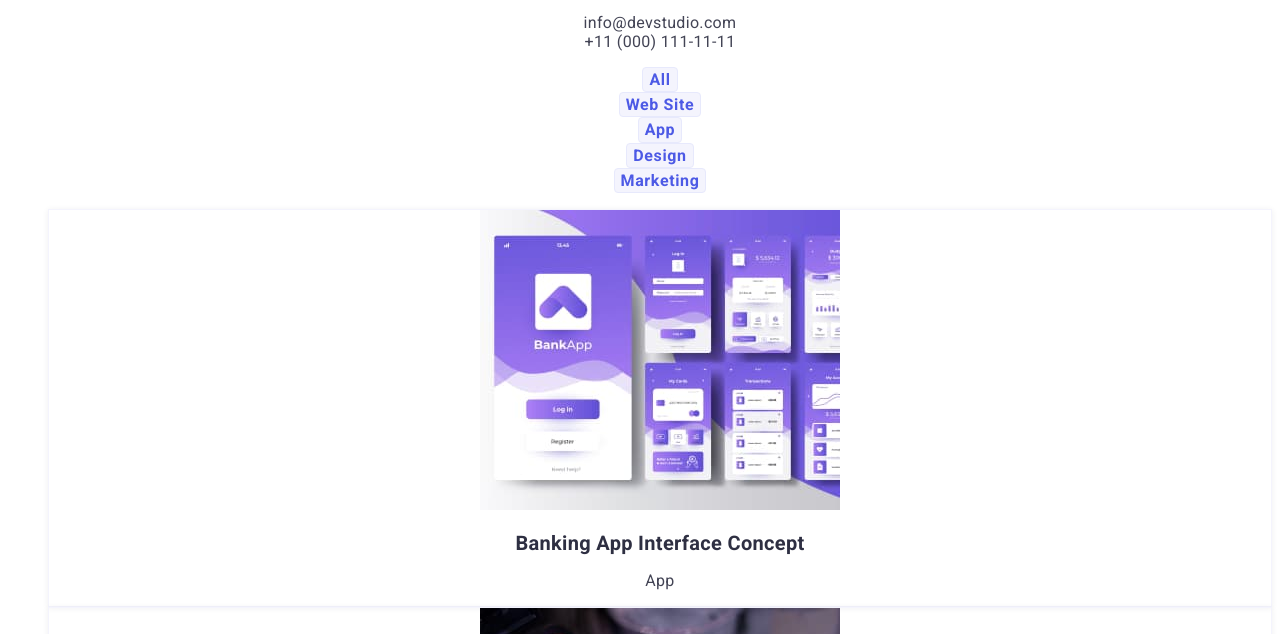
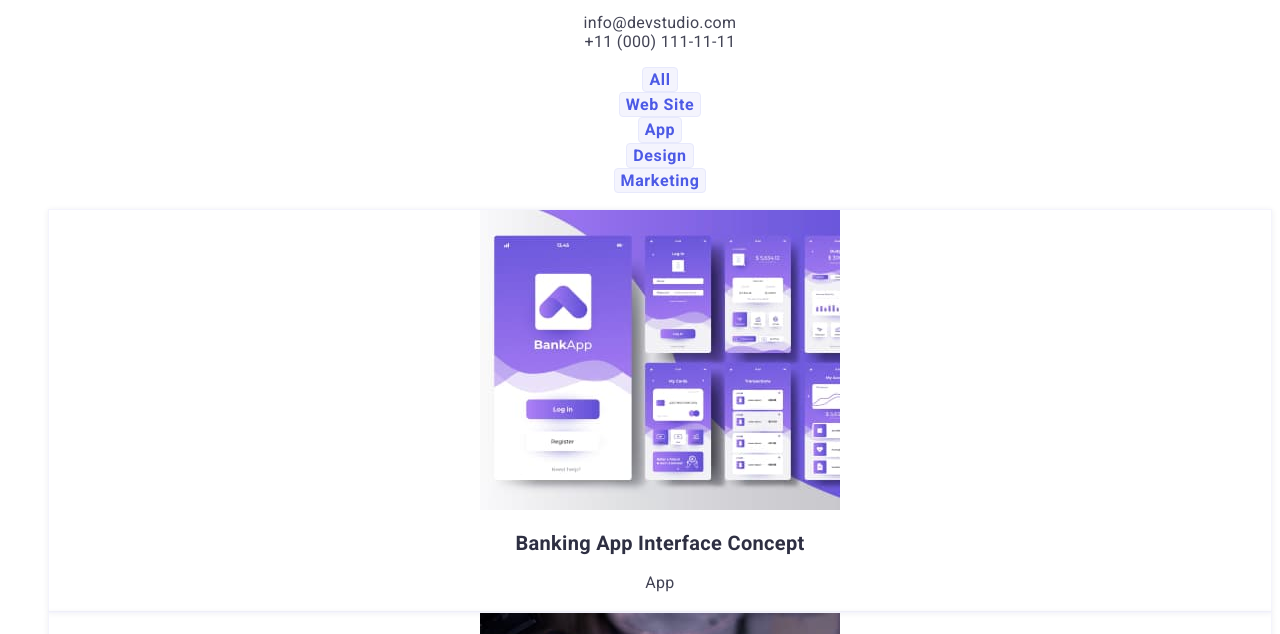
Before and after one commit to grow1/goit-markup-hw-02, a plain HTML site: page portfolio.html in a window 1280 px wide. Shown: the part 108-742 px from the top of the page. Drawn offline with Linux system fonts and the light colour scheme.

Commit message:
added styles for p tags, final version

```diff
--- a/css/styles.css
+++ b/css/styles.css
@@ -15,7 +15,6 @@ body {
   color: var(--text-color);
   font-size: 16px;
   letter-spacing: 0.02em;
-  font-weight: 400;
 }
 
 .logo {
@@ -39,7 +38,7 @@ body {
 .our-work,
 .team-cards,
 .nav-local,
-.portfolio-cards ul {
+.cards {
   list-style-type: none;
   text-align: center;
 }
@@ -135,10 +134,7 @@ body {
 }
 
 .benefit-description {
-  color: var(--text-color);
-  font-size: 16px;
   line-height: 1.5;
-  letter-spacing: 0.02em;
 }
 
 .presentation h2,
@@ -164,6 +160,10 @@ body {
   color: var(--dark-color);
 }
 
+.worker-position {
+  line-height: 1.5;
+}
+
 .buttons {
   cursor: pointer;
   color: var(--primary-brand-color);
@@ -184,7 +184,7 @@ body {
   color: var(--pure-white);
 }
 
-.portfolio-cards li {
+.cards > li {
   border: 0.5px solid #f4f4fd;
   box-shadow: 0px 1px 6px rgba(46, 47, 66, 0.08);
 }
@@ -193,6 +193,10 @@ body {
   font-weight: 700;
   font-size: 20px;
   color: var(--dark-color);
+}
+
+.project-type {
+  line-height: 1.5;
 }
 
 .footer {
--- a/portfolio.html
+++ b/portfolio.html
@@ -37,6 +37,7 @@
     </header>
     <!-- main content -->
     <main>
+      <section class="portfolio">
         <h1 class="visually-hidden">Portfolio</h1>
         <ul class="nav-local">
           <li><button class="buttons" type="button">All</button></li>
@@ -45,8 +46,7 @@
           <li><button class="buttons" type="button">Design</button></li>
           <li><button class="buttons" type="button">Marketing</button></li>
         </ul>
-      <section class="portfolio-cards">
-        <ul>
+        <ul class="cards">
           <li>
             <img src="./images/banking_app.jpg" width="360" height="300" alt="banking app" />
             <h2 class="project-name">Banking App Interface Concept</h2>
```
Lines whose indentation alone changed are shown as unchanged.
